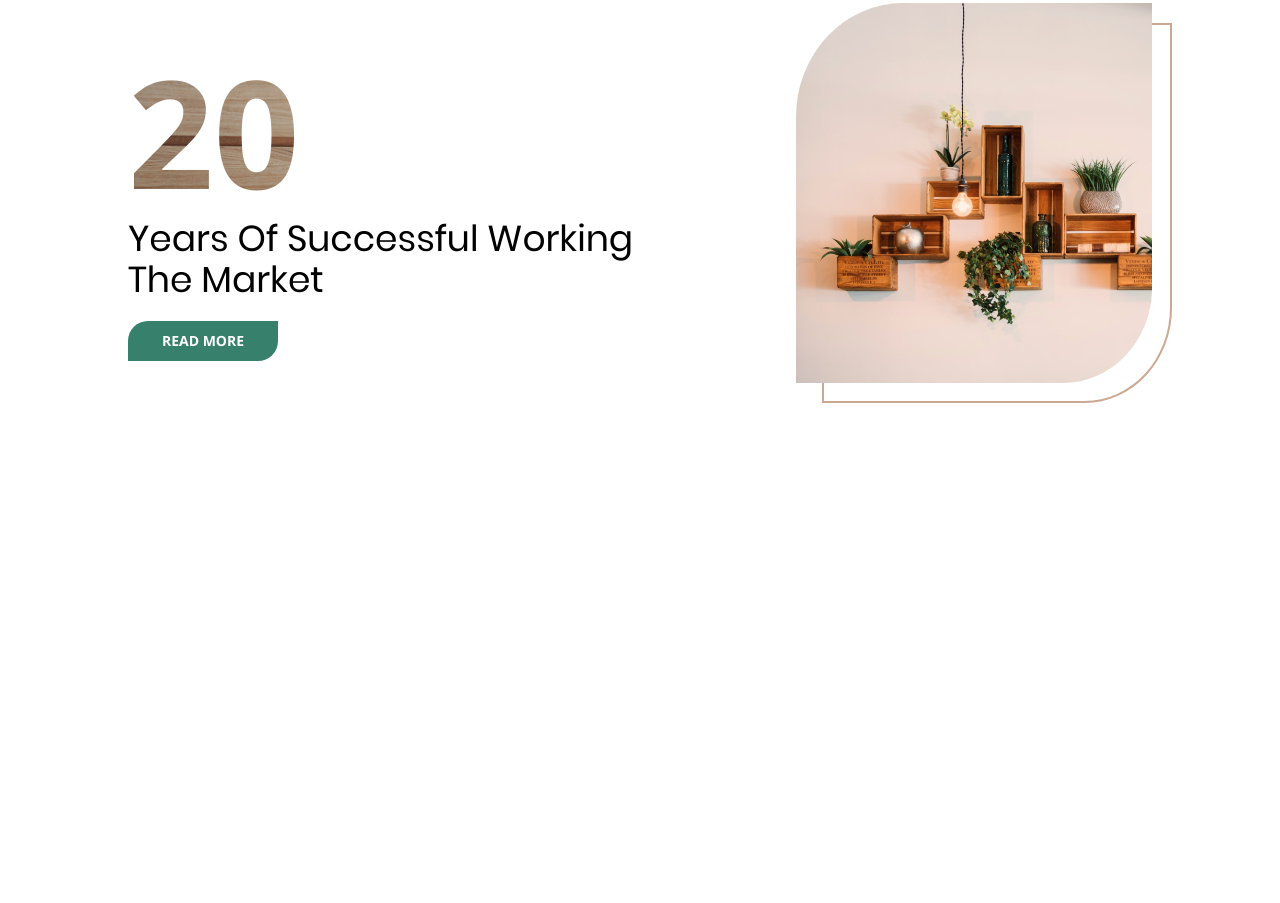
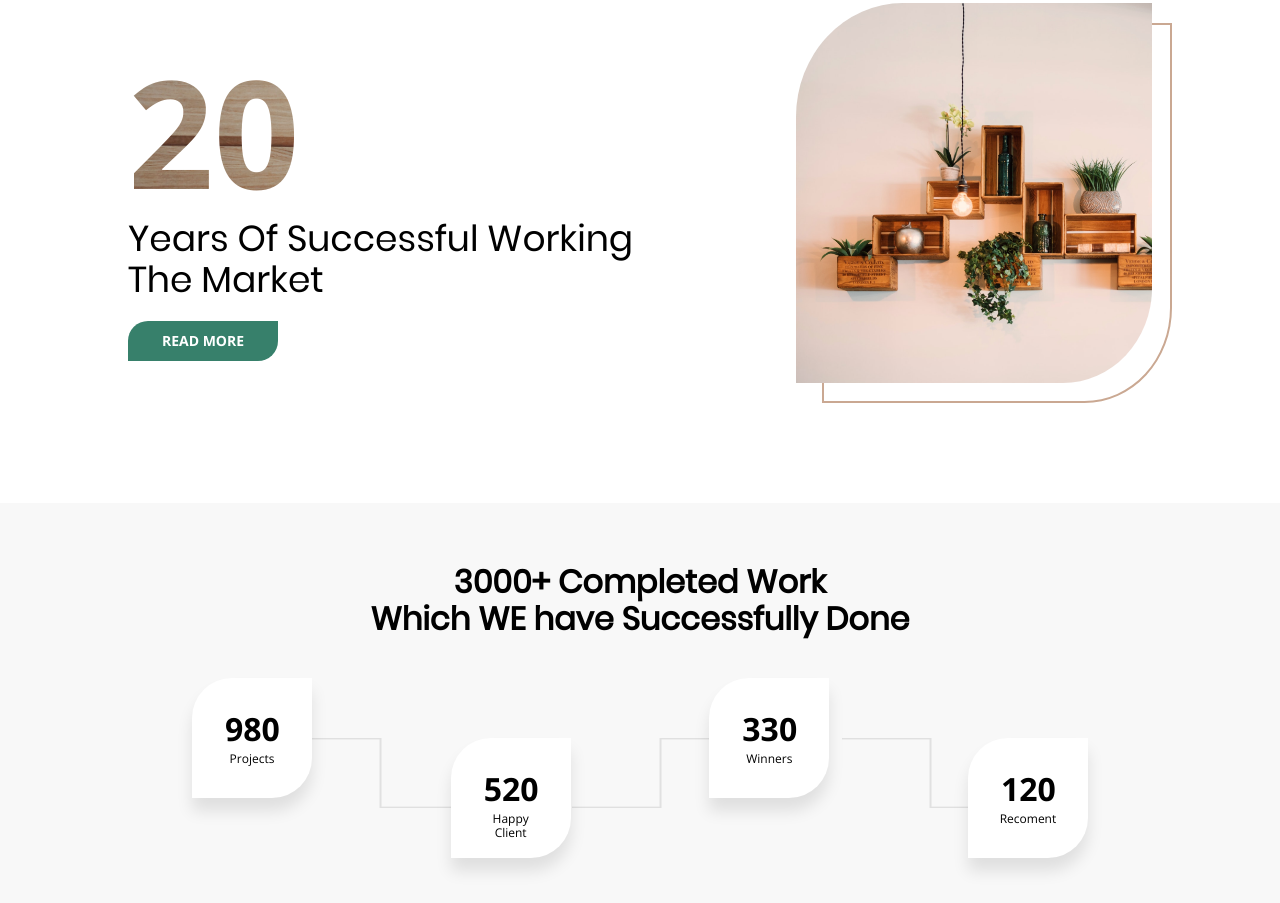
Before and after one commit to KingArthur-IT/DesighCompany-Cite-Template, a plain HTML site: page index.html in a window 1280 px wide. Shown: the part 1483-2386 px from the top of the page. Before the commit the page ends 1986 px from the top, so only its background shows below. Drawn offline with nearby package versions, Linux system fonts and the light colour scheme.

Commit message:
Сверстан блок прогресс

```diff
--- a/css/style_about-us-section.css
+++ b/css/style_about-us-section.css
@@ -15,6 +15,7 @@
     margin-right: 15%;
     font-family: 'Open Sans', sans-serif;
     display: block;
+    margin-bottom: 100px;
 }
 
 /* ------ abous-us-section__main --------*/
@@ -119,7 +120,6 @@
     flex-direction: row;
     justify-content: space-between;
     height: 400px;
-    margin-bottom: 100px;
 }
 
 .abous-us-section__advantage__info
--- /dev/null
+++ b/css/style_progress.css
@@ -0,0 +1,75 @@
+.progress
+{
+    height: 400px;
+    width: 100%;
+    background-color: rgba(248, 248, 248, 1);
+    padding: 40px 15%;
+}
+
+.progress__headline
+{
+    font-family: 'Poppins Regular';
+    font-size: 32px;
+    width: 100%;
+    text-align: center;
+    margin-bottom: 40px;
+}
+
+.progress__numerals
+{
+    width: 100%;
+    display: flex;
+    justify-content: space-between;
+    position: relative;
+}
+
+.progress__numerals__item
+{
+    font-family: 'Open Sans', sans-serif;
+    width: 120px;
+    height: 120px;
+    padding: 30px;
+    background-color: white;
+    box-shadow: 0px 13px 16px rgba(0, 0, 0, 0.1);
+    border-radius: 40px 0px;
+    text-align: center;
+    font-size: 12px;
+    z-index: 1;
+}
+
+.progress__numerals__item__title
+{
+    padding: 3px;
+    margin: 0px;
+    margin-bottom: 1px;
+    font-size: 32px;
+}
+
+.item-lower
+{
+    margin-top: 60px;
+}
+
+.progress__numerals__connector
+{
+    position: absolute;
+    height: 70px;
+    width: 200px;
+    z-index: 0;
+    top: 60px;
+}
+
+.vector-one
+{
+    left: 100px;
+}
+
+.vector-two
+{
+    left: 380px;
+}
+
+.vector-three
+{
+    left: 650px;
+}
--- a/index.html
+++ b/index.html
@@ -7,6 +7,7 @@
     <link rel="stylesheet" href="./css/style_header.css">
     <link rel="stylesheet" href="./css/style_slider.css">
     <link rel="stylesheet" href="./css/style_about-us-section.css">
+    <link rel="stylesheet" href="./css/style_progress.css">
     <link rel="preconnect" href="https://fonts.gstatic.com">
     <link href="https://fonts.googleapis.com/css2?family=Open+Sans:wght@600&display=swap" rel="stylesheet">
     <link href="https://fonts.googleapis.com/css2?family=Open+Sans&display=swap" rel="stylesheet">
@@ -112,7 +113,6 @@
                 </div>
                 <button class="abous-us-section__main__info__btn">Learn more</button>
             </div>
-
         </div>
         <div class="abous-us-section__advantage">
             <div class="abous-us-section__advantage__info">
@@ -128,5 +128,31 @@
             </div>
         </div>
     </section>
+    <section class="progress">
+        <h1 class="progress__headline">3000+ Completed Work<br>
+            Which WE have Successfully Done
+        </h1>
+        <div class="progress__numerals">
+            <div class="progress__numerals__item">
+                <h2 class="progress__numerals__item__title">980</h2>
+                Projects
+            </div>
+            <img src="./img/vector_to-down.png" alt="" class="progress__numerals__connector vector-one">
+            <div class="progress__numerals__item item-lower">
+                <h2 class="progress__numerals__item__title">520</h2>
+                Happy Client
+            </div>
+            <img src="./img/vector_to-up.png" alt="" class="progress__numerals__connector vector-two">
+            <div class="progress__numerals__item">
+                <h2 class="progress__numerals__item__title">330</h2>
+                Winners
+            </div>
+            <img src="./img/vector_to-down.png" alt="" class="progress__numerals__connector vector-three">
+            <div class="progress__numerals__item item-lower">
+                <h2 class="progress__numerals__item__title">120</h2>
+                Recoment
+            </div>
+        </div>
+    </section>
 </body>
 </html>
```
Also changed, not shown: img/vector_to-down.png (added), img/vector_to-up.png (added).
